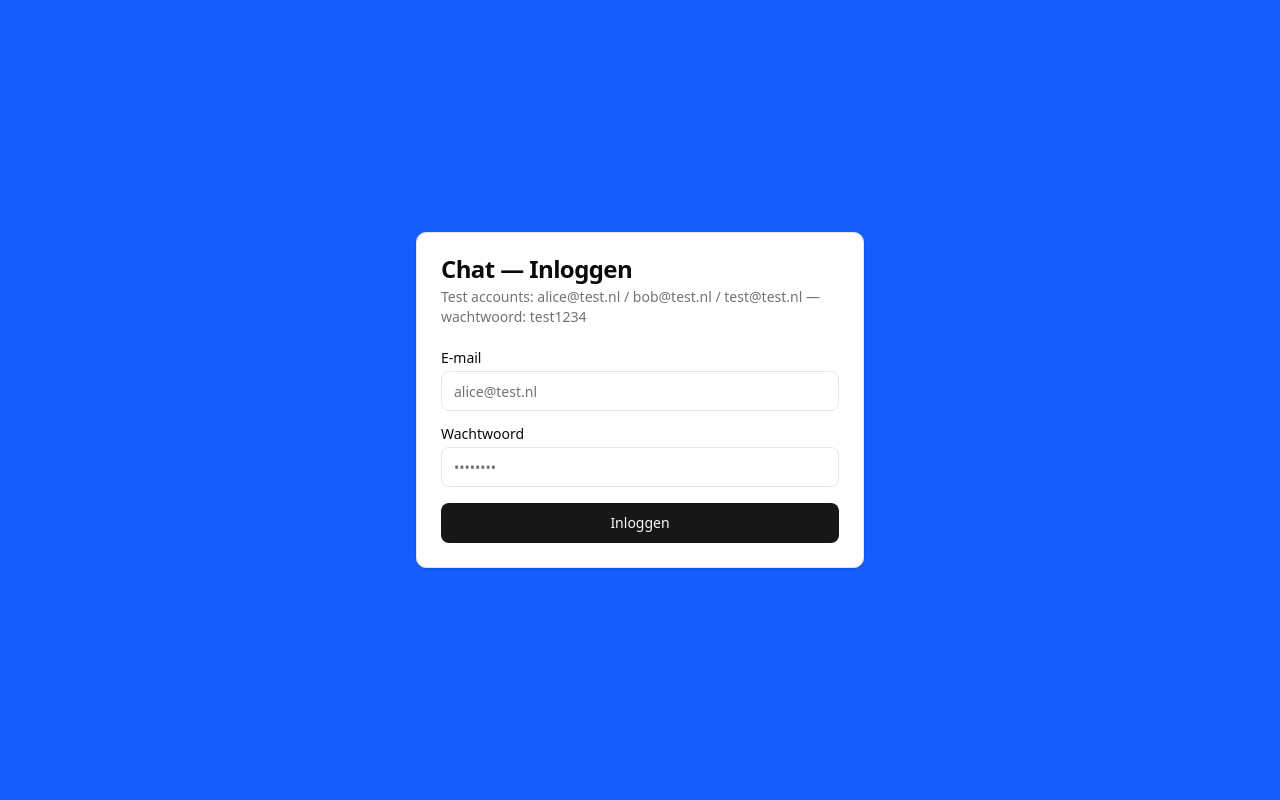
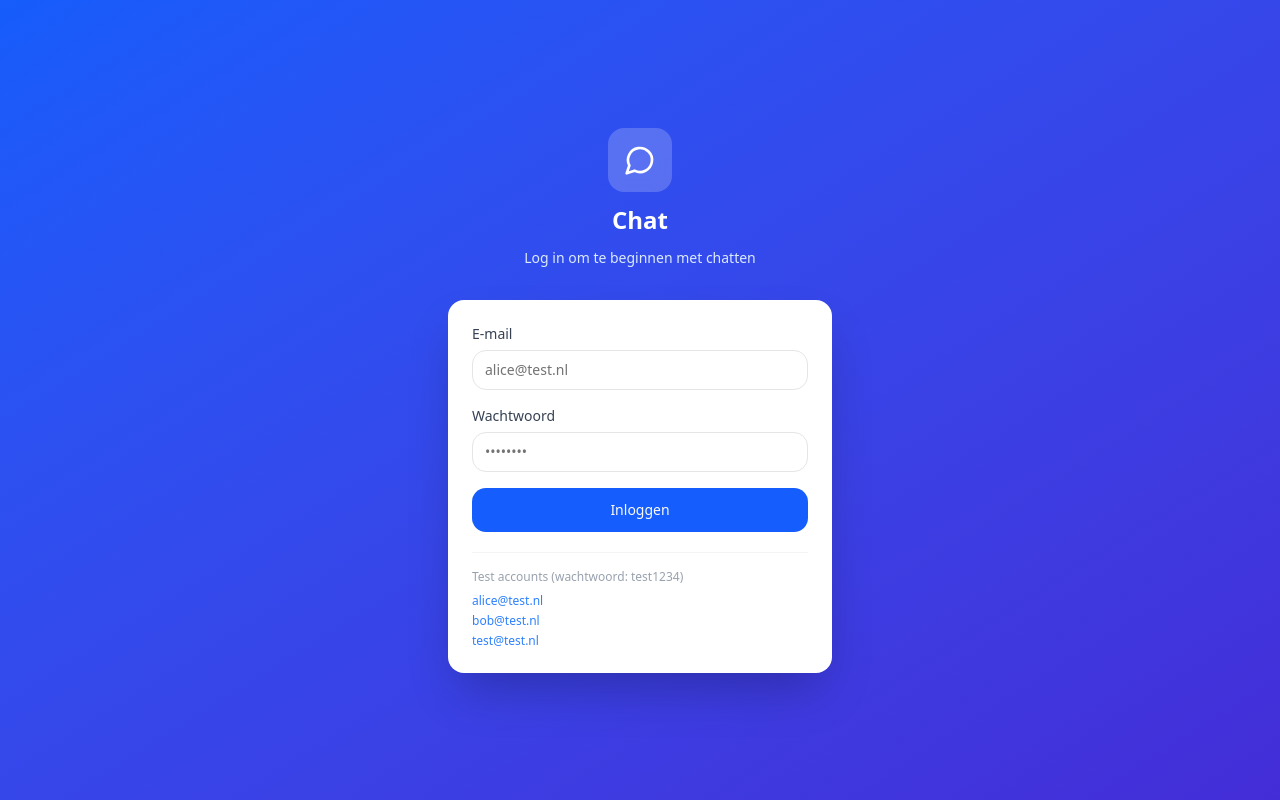
Before and after one commit to WoutPitje/chat-1778684612173, a React (Vite) app: page / in a window 1280 px wide. Built offline with nearby package versions, Linux system fonts and the light colour scheme.

Commit message:
chat#15 msg#57: oke maak de chat ietsje mooier ofz.

```diff
--- a/src/App.tsx
+++ b/src/App.tsx
@@ -1,11 +1,10 @@
 import { useState, useEffect, useRef } from "react"
 import { supabase } from "@/lib/supabase"
 import { Button } from "@/components/ui/button"
-import { Card, CardContent, CardHeader, CardTitle, CardDescription } from "@/components/ui/card"
 import { Input } from "@/components/ui/input"
 import { Label } from "@/components/ui/label"
 import { ScrollArea } from "@/components/ui/scroll-area"
-import { Send, LogOut } from "lucide-react"
+import { Send, LogOut, MessageCircle } from "lucide-react"
 import type { User } from "@supabase/supabase-js"
 
 type Message = {
@@ -33,47 +32,85 @@ function LoginPage({ onLogin }: { onLogin: (user: User) => void }) {
   }
 
   return (
-    <div className="min-h-screen flex items-center justify-center p-8 bg-blue-600">
-      <Card className="max-w-md w-full">
-        <CardHeader>
-          <CardTitle>Chat — Inloggen</CardTitle>
-          <CardDescription>
-            Test accounts: alice@test.nl / bob@test.nl / test@test.nl — wachtwoord: test1234
-          </CardDescription>
-        </CardHeader>
-        <CardContent>
+    <div className="min-h-screen flex items-center justify-center bg-gradient-to-br from-blue-600 to-indigo-700 p-4">
+      <div className="w-full max-w-sm">
+        <div className="flex flex-col items-center mb-8 gap-3">
+          <div className="bg-white/20 backdrop-blur p-4 rounded-2xl">
+            <MessageCircle className="size-8 text-white" />
+          </div>
+          <h1 className="text-white text-2xl font-bold">Chat</h1>
+          <p className="text-blue-100 text-sm text-center">Log in om te beginnen met chatten</p>
+        </div>
+
+        <div className="bg-white rounded-2xl shadow-2xl p-6">
           <form onSubmit={handleSubmit} className="flex flex-col gap-4">
             <div className="flex flex-col gap-1.5">
-              <Label htmlFor="email">E-mail</Label>
+              <Label htmlFor="email" className="text-sm font-medium text-gray-700">E-mail</Label>
               <Input
                 id="email"
                 type="email"
                 placeholder="alice@test.nl"
                 value={email}
                 onChange={(e) => setEmail(e.target.value)}
+                className="rounded-xl"
                 required
               />
             </div>
             <div className="flex flex-col gap-1.5">
-              <Label htmlFor="password">Wachtwoord</Label>
+              <Label htmlFor="password" className="text-sm font-medium text-gray-700">Wachtwoord</Label>
               <Input
                 id="password"
                 type="password"
                 placeholder="••••••••"
                 value={password}
                 onChange={(e) => setPassword(e.target.value)}
+                className="rounded-xl"
                 required
               />
             </div>
-            {error && <p className="text-sm text-red-500">{error}</p>}
-            <Button type="submit" disabled={loading} className="w-full">
+            {error && (
+              <div className="bg-red-50 text-red-600 text-sm px-3 py-2 rounded-xl border border-red-100">
+                {error}
+              </div>
+            )}
+            <Button type="submit" disabled={loading} className="w-full rounded-xl bg-blue-600 hover:bg-blue-700 h-11">
               {loading ? "Laden..." : "Inloggen"}
             </Button>
           </form>
-        </CardContent>
-      </Card>
+
+          <div className="mt-5 pt-4 border-t border-gray-100">
+            <p className="text-xs text-gray-400 font-medium mb-2">Test accounts (wachtwoord: test1234)</p>
+            <div className="flex flex-col gap-1">
+              {["alice@test.nl", "bob@test.nl", "test@test.nl"].map((acc) => (
+                <button
+                  key={acc}
+                  type="button"
+                  onClick={() => setEmail(acc)}
+                  className="text-left text-xs text-blue-500 hover:text-blue-700 hover:underline"
+                >
+                  {acc}
+                </button>
+              ))}
+            </div>
+          </div>
+        </div>
+      </div>
     </div>
   )
+}
+
+function getColor(email: string) {
+  const colors = [
+    "bg-violet-500", "bg-blue-500", "bg-emerald-500",
+    "bg-orange-500", "bg-pink-500", "bg-cyan-500",
+  ]
+  let hash = 0
+  for (const c of email) hash = (hash + c.charCodeAt(0)) % colors.length
+  return colors[hash]
+}
+
+function getInitial(email: string) {
+  return email[0].toUpperCase()
 }
 
 function ChatPage({ user }: { user: User }) {
@@ -96,8 +133,7 @@ function ChatPage({ user }: { user: User }) {
       .on("postgres_changes", { event: "INSERT", schema: "public", table: "messages" }, (payload) => {
         const incoming = payload.new as Message
         setMessages((prev) => {
-          const alreadyExists = prev.some((m) => m.id === incoming.id)
-          if (alreadyExists) return prev
+          if (prev.some((m) => m.id === incoming.id)) return prev
           return [...prev, incoming]
         })
       })
@@ -134,52 +170,64 @@ function ChatPage({ user }: { user: User }) {
     setSending(false)
   }
 
-  async function handleLogout() {
-    await supabase.auth.signOut()
-  }
-
-  function getColor(email: string) {
-    const colors = ["bg-blue-500", "bg-green-500", "bg-purple-500", "bg-orange-500", "bg-pink-500"]
-    let hash = 0
-    for (const c of email) hash = (hash + c.charCodeAt(0)) % colors.length
-    return colors[hash]
-  }
-
-  function getInitial(email: string) {
-    return email[0].toUpperCase()
-  }
+  const name = user.email?.split("@")[0] ?? "?"
 
   return (
-    <div className="min-h-screen flex items-center justify-center p-4 bg-blue-600">
-      <Card className="w-full max-w-2xl flex flex-col h-[85vh]">
-        <CardHeader className="border-b pb-3 flex flex-row items-center justify-between">
+    <div className="min-h-screen flex flex-col bg-gradient-to-br from-blue-600 to-indigo-700">
+      {/* Header */}
+      <div className="flex items-center justify-between px-4 py-3 bg-white/10 backdrop-blur border-b border-white/10">
+        <div className="flex items-center gap-3">
+          <div className="bg-white/20 p-2 rounded-xl">
+            <MessageCircle className="size-5 text-white" />
+          </div>
           <div>
-            <CardTitle>Chat</CardTitle>
-            <CardDescription>{user.email}</CardDescription>
+            <p className="text-white font-semibold leading-tight">Chat</p>
+            <p className="text-blue-200 text-xs">{user.email}</p>
           </div>
-          <Button variant="ghost" size="icon" onClick={handleLogout}>
+        </div>
+        <button
+          onClick={() => supabase.auth.signOut()}
+          className="text-white/70 hover:text-white p-2 rounded-xl hover:bg-white/10 transition-colors"
+        >
           <LogOut className="size-4" />
-          </Button>
-        </CardHeader>
+        </button>
+      </div>
 
-        <ScrollArea className="flex-1 px-4 py-3">
-          <div className="flex flex-col gap-3">
+      {/* Messages */}
+      <ScrollArea className="flex-1 px-4 py-4">
+        <div className="max-w-2xl mx-auto flex flex-col gap-4">
           {messages.length === 0 && (
-              <p className="text-center text-muted-foreground text-sm mt-8">Nog geen berichten. Stuur het eerste bericht!</p>
+            <div className="flex flex-col items-center gap-2 mt-16 text-white/50">
+              <MessageCircle className="size-10" />
+              <p className="text-sm">Nog geen berichten. Zeg hallo!</p>
+            </div>
           )}
-            {messages.map((msg) => {
+          {messages.map((msg, i) => {
             const isMe = msg.user_id === user.id
+            const prevMsg = messages[i - 1]
+            const showAvatar = !prevMsg || prevMsg.user_id !== msg.user_id
+
             return (
               <div key={msg.id} className={`flex items-end gap-2 ${isMe ? "flex-row-reverse" : "flex-row"}`}>
-                  <div className={`size-7 rounded-full flex items-center justify-center text-white text-xs font-bold shrink-0 ${getColor(msg.email)}`}>
+                <div className="w-8 shrink-0">
+                  {showAvatar && !isMe && (
+                    <div className={`size-8 rounded-full flex items-center justify-center text-white text-xs font-bold ${getColor(msg.email)}`}>
                       {getInitial(msg.email)}
                     </div>
-                  <div className={`max-w-[70%] flex flex-col gap-0.5 ${isMe ? "items-end" : "items-start"}`}>
-                    {!isMe && <span className="text-xs text-muted-foreground px-1">{msg.email}</span>}
-                    <div className={`px-3 py-2 rounded-2xl text-sm ${isMe ? "bg-blue-600 text-white rounded-br-sm" : "bg-muted rounded-bl-sm"}`}>
+                  )}
+                </div>
+                <div className={`flex flex-col gap-1 max-w-[72%] ${isMe ? "items-end" : "items-start"}`}>
+                  {showAvatar && !isMe && (
+                    <span className="text-xs text-white/60 px-1">{msg.email.split("@")[0]}</span>
+                  )}
+                  <div className={`px-4 py-2.5 rounded-2xl text-sm leading-relaxed shadow-sm ${
+                    isMe
+                      ? "bg-white text-gray-800 rounded-br-md"
+                      : "bg-white/15 backdrop-blur text-white rounded-bl-md"
+                  }`}>
                     {msg.content}
                   </div>
-                    <span className="text-xs text-muted-foreground px-1">
+                  <span className="text-xs text-white/40 px-1">
                     {new Date(msg.created_at).toLocaleTimeString("nl-NL", { hour: "2-digit", minute: "2-digit" })}
                   </span>
                 </div>
@@ -190,21 +238,26 @@ function ChatPage({ user }: { user: User }) {
         </div>
       </ScrollArea>
 
-        <div className="border-t p-3">
-          <form onSubmit={sendMessage} className="flex gap-2">
+      {/* Input */}
+      <div className="px-4 py-3 bg-white/10 backdrop-blur border-t border-white/10">
+        <form onSubmit={sendMessage} className="max-w-2xl mx-auto flex gap-2">
           <Input
-              placeholder="Typ een bericht..."
+            placeholder={`Bericht als ${name}...`}
             value={input}
             onChange={(e) => setInput(e.target.value)}
             disabled={sending}
-              className="flex-1"
+            className="flex-1 rounded-xl bg-white/20 border-white/20 text-white placeholder:text-white/40 focus-visible:ring-white/30 h-11"
           />
-            <Button type="submit" size="icon" disabled={sending || !input.trim()}>
+          <Button
+            type="submit"
+            size="icon"
+            disabled={sending || !input.trim()}
+            className="rounded-xl h-11 w-11 bg-white text-blue-600 hover:bg-blue-50 shrink-0"
+          >
             <Send className="size-4" />
           </Button>
         </form>
       </div>
-      </Card>
     </div>
   )
 }
@@ -225,8 +278,8 @@ export default function App() {
   }, [])
 
   if (loading) return (
-    <div className="min-h-screen flex items-center justify-center bg-blue-600">
-      <div className="text-white text-lg">Laden...</div>
+    <div className="min-h-screen flex items-center justify-center bg-gradient-to-br from-blue-600 to-indigo-700">
+      <div className="text-white/80 text-sm animate-pulse">Laden...</div>
     </div>
   )
 
```
Lines whose indentation alone changed are shown as unchanged.
